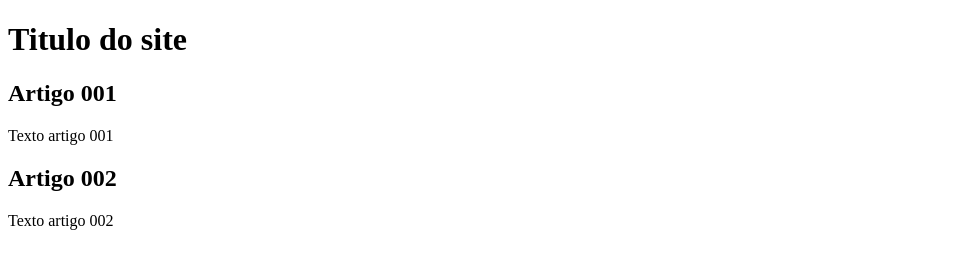
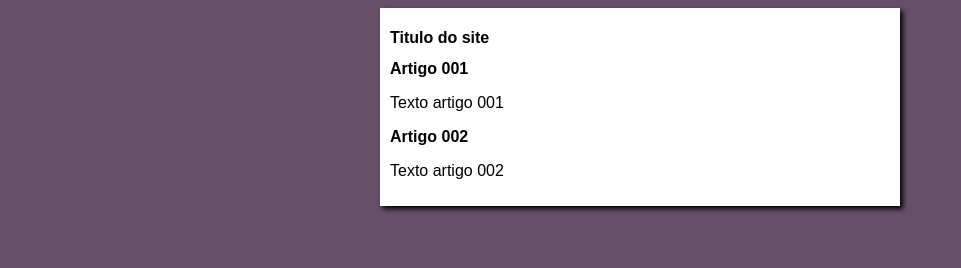
Before and after one commit to Mts-Matuyama/projeto-site-git-github, a plain HTML site: page index.html in a window 1280 px wide. Shown: the whole page, without its empty margins (0-961 px from the left). Drawn offline with Linux system fonts and the light colour scheme.

Commit message:
criando design

```diff
--- /dev/null
+++ b/estilo/style.css
@@ -0,0 +1,17 @@
+*{
+    font-family: Arial, Helvetica, sans-serif;
+    font-size: 16px;
+}
+
+body {
+   background-color: rgba(33, 0, 36, 0.688);
+
+}
+
+main {
+    background-color: rgb(255, 255, 255);
+    width: 500px;
+    margin: auto;
+    padding: 10px;
+    box-shadow: 3px 3px 5px black;
+}
--- a/index.html
+++ b/index.html
@@ -4,6 +4,7 @@
     <meta charset="UTF-8">
     <meta name="viewport" content="width=device-width, initial-scale=1.0">
     <title>Titulo do site</title>
+    <link rel="stylesheet" href="estilo/style.css">
 </head>
 <body>
     <Main>
```
